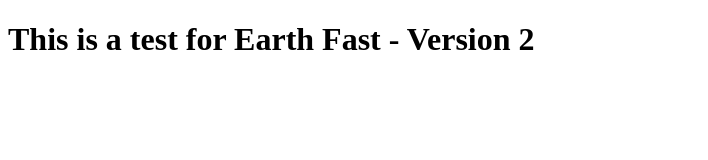
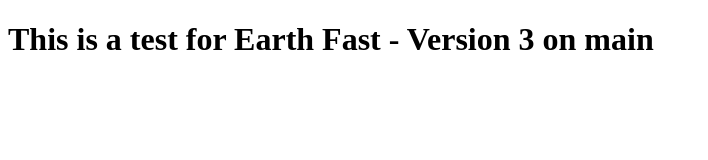
Before and after one commit to jlmonroy13/test-earth-fast, a plain HTML site: page index.html in a window 1280 px wide. Shown: the whole page, without its empty margins (0-708 px from the left). Drawn offline with Linux system fonts and the light colour scheme.

Commit message:
Version 3 on main

```diff
--- a/index.html
+++ b/index.html
@@ -6,6 +6,6 @@
   <title>Test Earth Fast</title>
 </head>
 <body>
-  <h1>This is a test for Earth Fast - Version 2</h1>
+  <h1>This is a test for Earth Fast - Version 3 on main</h1>
 </body>
 </html>
```
